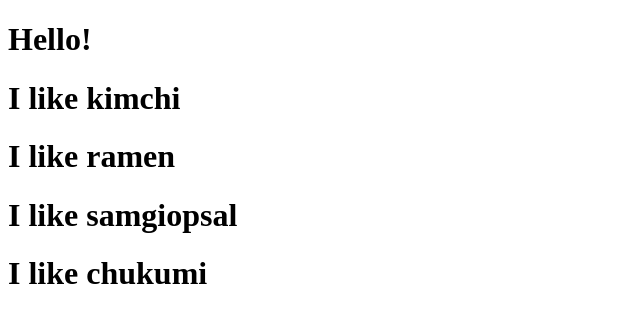
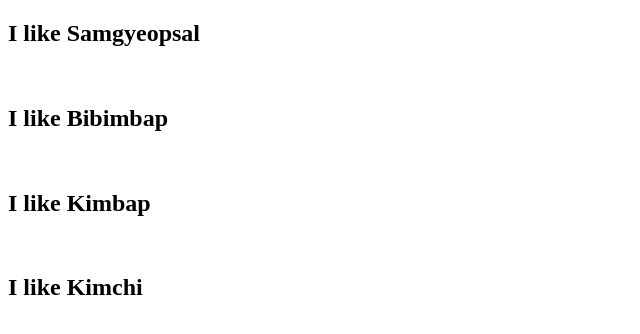
Before and after one commit to LeeYongwoo-kor/reactMovieApp, a React (Create React App) app: page / in a window 1280 px wide. Shown: the top 334 px of the page, without its empty margins (0-640 px from the left). Built offline with nearby package versions, Linux system fonts and the light colour scheme.

Commit message:
add dynamic component generation

```diff
--- a/src/App.js
+++ b/src/App.js
@@ -1,17 +1,27 @@
 import React from "react";
 
-function Food(props) {
-  return <h1>I like {props.favorite}</h1>;
+function Food({ name, picture }) {
+  return (
+    <div>
+      <h2>I like {name}</h2>
+      <img src={picture} />
+    </div>
+  );
 }
+
+const foodILike = [
+  { name: "Samgyeopsal", image: "" },
+  { name: "Bibimbap", image: "" },
+  { name: "Kimbap", image: "" },
+  { name: "Kimchi", image: "" },
+];
 
 function App() {
   return (
     <div>
-      <h1>Hello!</h1>
-      <Food favorite="kimchi" />
-      <Food favorite="ramen" />
-      <Food favorite="samgiopsal" />
-      <Food favorite="chukumi" />
+      {foodILike.map((dish) => (
+        <Food name={dish.name} picture={dish.image} />
+      ))}
     </div>
   );
 }
```
